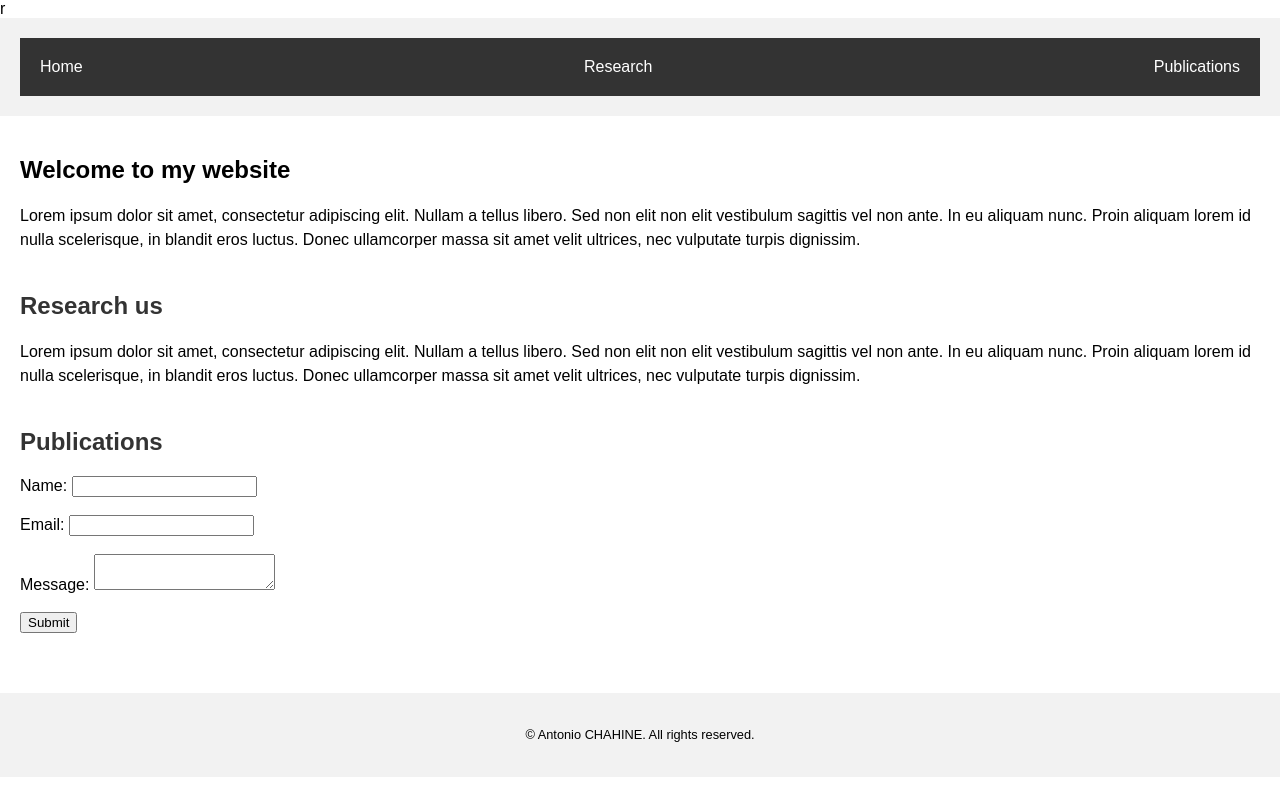
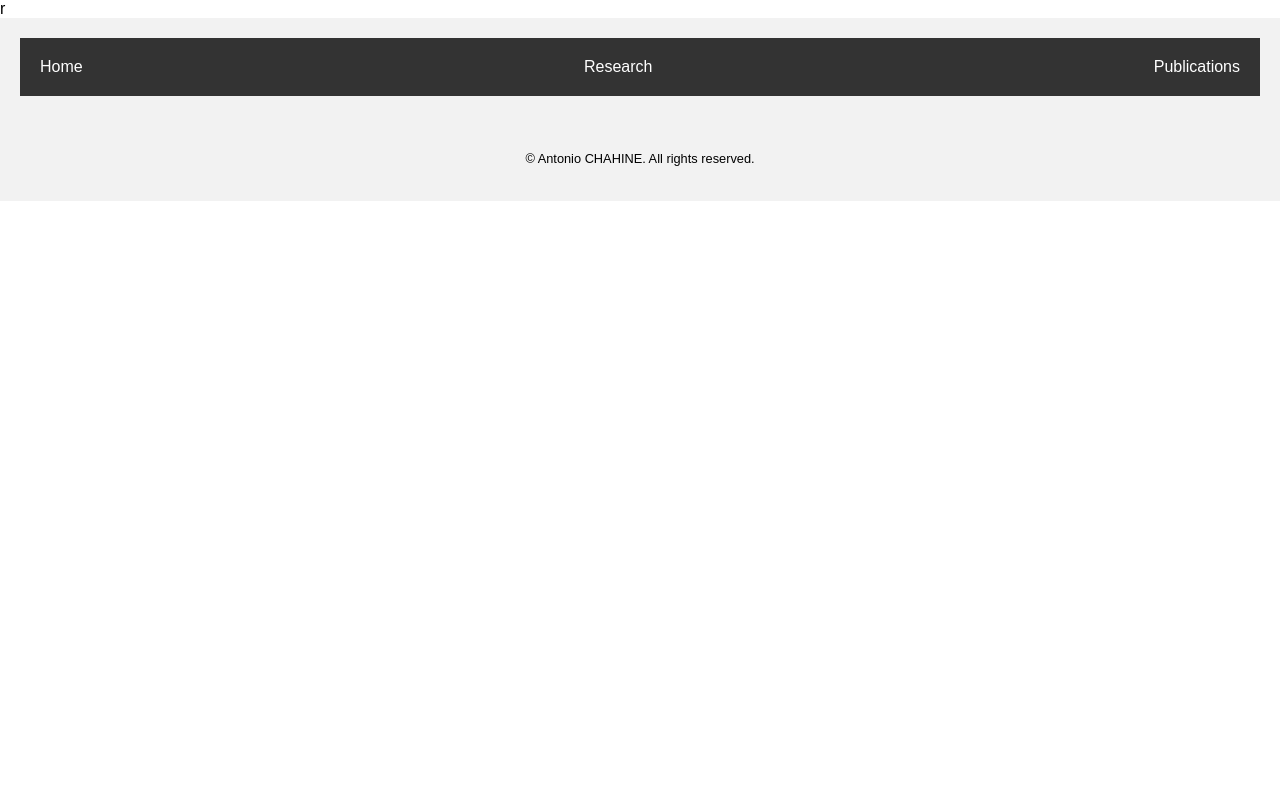
Before and after one commit to AJChahine/achahine.github.io, a plain HTML site: page index.html in a window 1280 px wide. Drawn offline with Linux system fonts and the light colour scheme.

Commit message:
Update index.html

```diff
--- a/index.html
+++ b/index.html
@@ -1,7 +1,7 @@
 r<!DOCTYPE html>
 <html>
 <head>
-	<title>My Website</title>
+	<title>Antonio CHAHINE</title>
 	<meta charset="UTF-8">
 	<meta name="viewport" content="width=device-width, initial-scale=1.0">
 	<link rel="stylesheet" type="text/css" href="style.css">
@@ -16,28 +16,6 @@ r<!DOCTYPE html>
 			</ul>
 		</nav>
 	</header>
-	<main>
-		<section>
-			<h1>Welcome to my website</h1>
-			<p>Lorem ipsum dolor sit amet, consectetur adipiscing elit. Nullam a tellus libero. Sed non elit non elit vestibulum sagittis vel non ante. In eu aliquam nunc. Proin aliquam lorem id nulla scelerisque, in blandit eros luctus. Donec ullamcorper massa sit amet velit ultrices, nec vulputate turpis dignissim.</p>
-		</section>
-		<section>
-			<h2>Research us</h2>
-			<p>Lorem ipsum dolor sit amet, consectetur adipiscing elit. Nullam a tellus libero. Sed non elit non elit vestibulum sagittis vel non ante. In eu aliquam nunc. Proin aliquam lorem id nulla scelerisque, in blandit eros luctus. Donec ullamcorper massa sit amet velit ultrices, nec vulputate turpis dignissim.</p>
-		</section>
-		<section>
-			<h2>Publications</h2>
-			<form>
-				<label for="name">Name:</label>
-				<input type="text" id="name" name="name"><br><br>
-				<label for="email">Email:</label>
-				<input type="email" id="email" name="email"><br><br>
-				<label for="message">Message:</label>
-				<textarea id="message" name="message"></textarea><br><br>
-				<input type="submit" value="Submit">
-			</form>
-		</section>
-	</main>
 	<footer>
 		<p>&copy; Antonio CHAHINE. All rights reserved.</p>
 	</footer>
```
